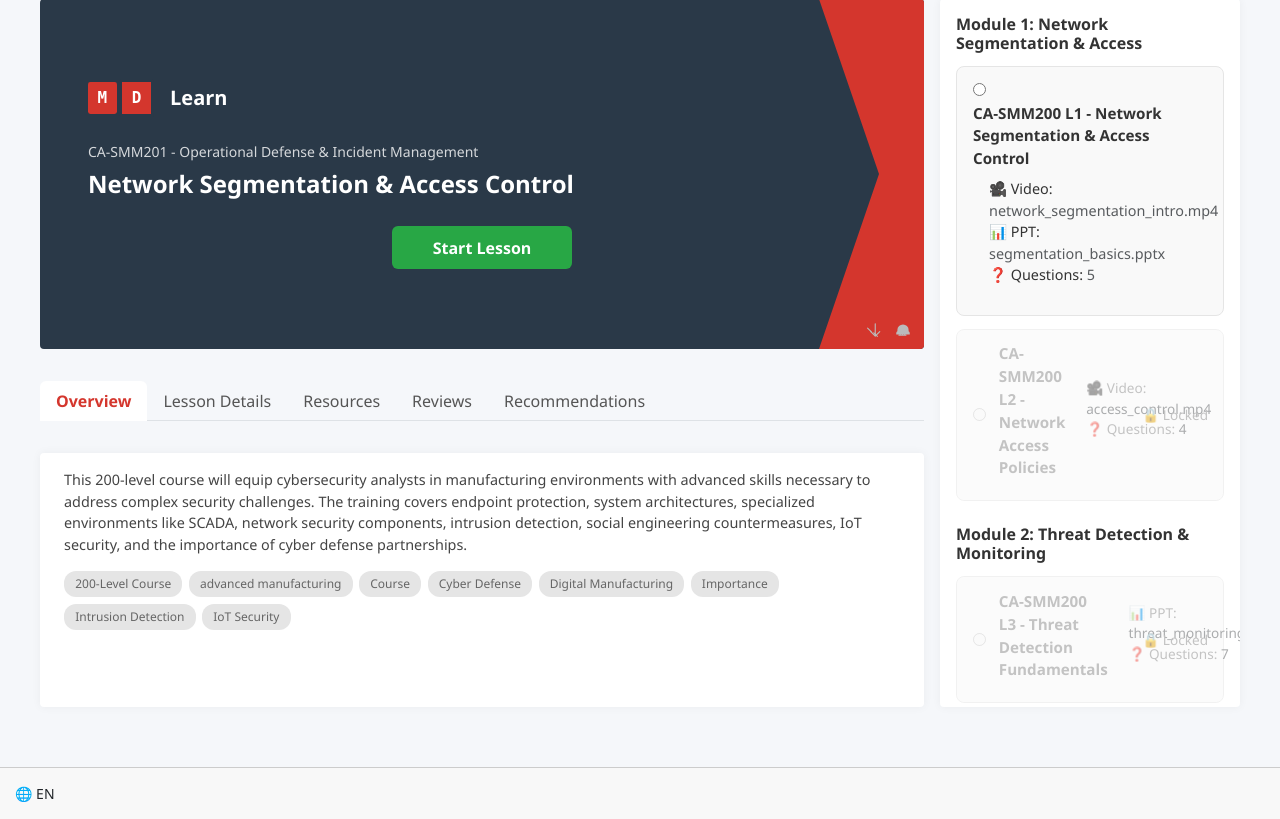
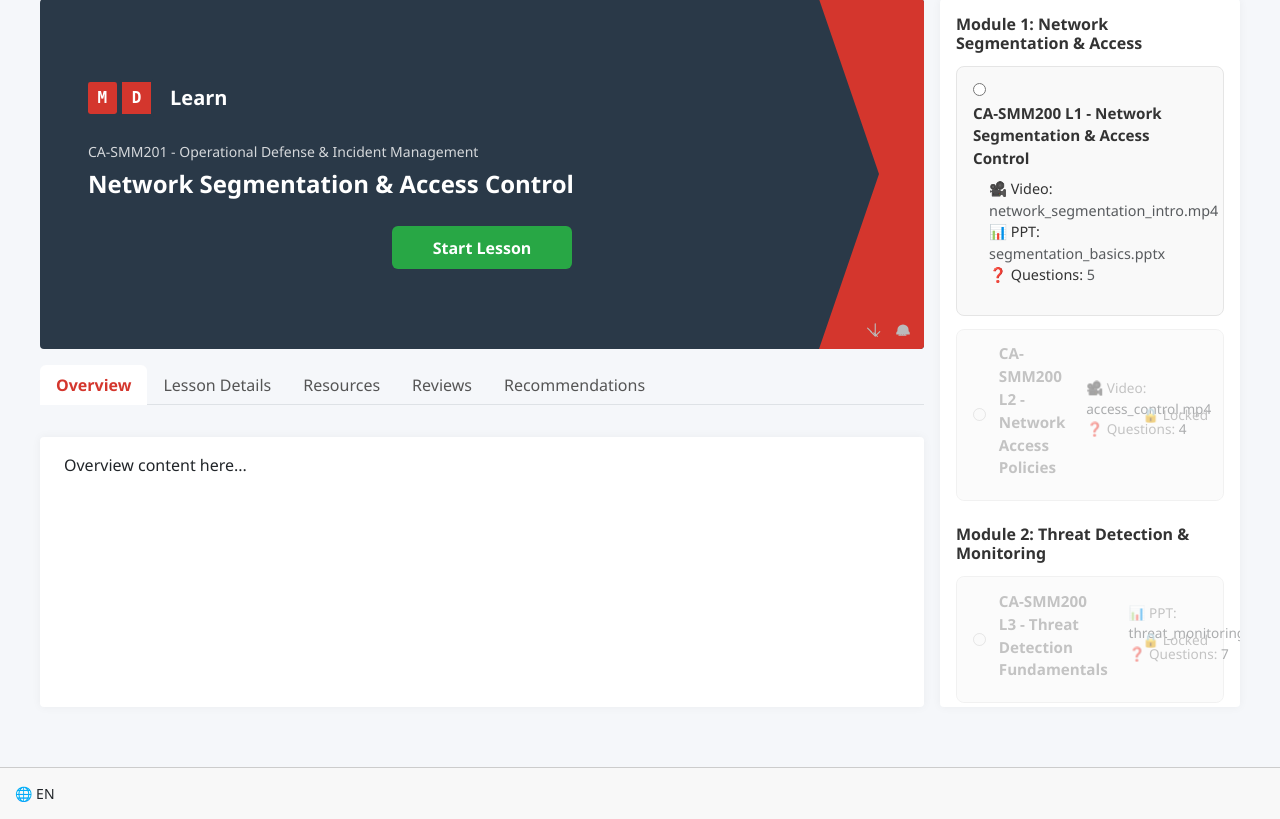
Before and after one commit to AravindhshankarTansam/original_lms_modification, a Django app: page /accounts/courses/play/ in a window 1280 px wide. Shown: the part 241-1060 px from the top of the page. Run offline with Django 5.2, Linux system fonts and the light colour scheme.

Commit message:
tabs changes fixed

```diff
--- a/accounts/templates/accounts/user/course_play.html
+++ b/accounts/templates/accounts/user/course_play.html
@@ -8,6 +8,8 @@ Cybersecurity Analyst (200): Advanced Cybersecurity Skills for Manufacturing Env
 {% block extra_css %}
 <link href="https://cdn.jsdelivr.net/npm/bootstrap@5.3.3/dist/css/bootstrap.min.css" rel="stylesheet">
 <link href="{% static 'css/course_play.css' %}" rel="stylesheet">
+<script src="https://cdn.jsdelivr.net/npm/bootstrap@5.3.3/dist/js/bootstrap.bundle.min.js"></script>
+
 {% endblock %}
 
 {% block content %}
@@ -49,14 +51,15 @@ Cybersecurity Analyst (200): Advanced Cybersecurity Skills for Manufacturing Env
 <div id="lesson-container" class="lesson-container">
   <button id="startLessonBtn" class="btn btn-start fw-semibold">Start Lesson</button>
 
-  <!-- Hidden Video (initially not visible) -->
+  <!-- Hidden Video Container (initially hidden with Bootstrap d-none class) -->
   <div id="lessonVideoContainer" class="video-wrapper d-none mt-3">
-    <video id="lessonVideo" width="100%" controls>
+    <video id="lessonVideo" width="100%" controls preload="metadata">
       <source src="{% static 'videos/network_segmentation.mp4' %}" type="video/mp4">
       Your browser does not support the video tag.
     </video>
   </div>
 </div>
+
 
 
         <div class="bottom-icons" title="Audio and Settings">
@@ -74,7 +77,7 @@ Cybersecurity Analyst (200): Advanced Cybersecurity Skills for Manufacturing Env
     </div>
 
     <!-- ===== TABS ===== -->
-    <ul class="nav nav-tabs mt-3" id="courseTab" role="tablist">
+  <ul class="nav nav-tabs" id="courseTab" role="tablist">
   <li class="nav-item" role="presentation">
     <button class="nav-link active" id="overview-tab" data-bs-toggle="tab" data-bs-target="#overview" type="button" role="tab">Overview</button>
   </li>
@@ -94,37 +97,22 @@ Cybersecurity Analyst (200): Advanced Cybersecurity Skills for Manufacturing Env
 
 <div class="tab-content" id="courseTabContent">
   <div class="tab-pane fade show active" id="overview" role="tabpanel" aria-labelledby="overview-tab">
-        <p class="course-description">
-          This 200-level course will equip cybersecurity analysts in manufacturing environments with advanced skills necessary to address complex security challenges. The training covers endpoint protection, system architectures, specialized environments like SCADA, network security components, intrusion detection, social engineering countermeasures, IoT security, and the importance of cyber defense partnerships.
-        </p>
-        <div class="tags">
-          <div class="tag">200-Level Course</div>
-          <div class="tag">advanced manufacturing</div>
-          <div class="tag">Course</div>
-          <div class="tag">Cyber Defense</div>
-          <div class="tag">Digital Manufacturing</div>
-          <div class="tag">Importance</div>
-          <div class="tag">Intrusion Detection</div>
-          <div class="tag">IoT Security</div>
+    <p>Overview content here...</p>
+  </div>
+  <div class="tab-pane fade" id="lesson-details" role="tabpanel" aria-labelledby="lesson-details-tab">
+    <p>Lesson details content here...</p>
+  </div>
+  <div class="tab-pane fade" id="resources" role="tabpanel" aria-labelledby="resources-tab">
+    <p>Resources content here...</p>
+  </div>
+  <div class="tab-pane fade" id="reviews" role="tabpanel" aria-labelledby="reviews-tab">
+    <p>Reviews content here...</p>
+  </div>
+  <div class="tab-pane fade" id="recommendations" role="tabpanel" aria-labelledby="recommendations-tab">
+    <p>Recommendations content here...</p>
   </div>
 </div>
 
-      <div class="tab-pane fade" id="lesson-details" role="tabpanel" aria-labelledby="lesson-details-tab">
-        <p>Lesson details content goes here...</p>
-      </div>
-
-      <div class="tab-pane fade" id="resources" role="tabpanel" aria-labelledby="resources-tab">
-        <p>Resources content goes here...</p>
-      </div>
-
-      <div class="tab-pane fade" id="reviews" role="tabpanel" aria-labelledby="reviews-tab">
-        <p>Reviews content goes here...</p>
-      </div>
-
-      <div class="tab-pane fade" id="recommendations" role="tabpanel" aria-labelledby="recommendations-tab">
-        <p>Recommendations content goes here...</p>
-      </div>
-    </div>
   </div>
 
   <!-- ===== SIDEBAR ===== -->
--- a/static/css/course_play.css
+++ b/static/css/course_play.css
@@ -297,7 +297,6 @@ html, body {
 
 
 /* for video chapters  */
-
 .lesson-container {
   text-align: center;
 }
@@ -320,3 +319,5 @@ html, body {
   border-radius: 10px;
   border: 2px solid #e5e5e5;
 }
+
+/* Bootstrap's d-none is display:none !important, so no need to redefine */
```
Also changed, not shown: static/js/course_play.js (+8 -6 lines). Lines whose indentation alone changed are shown as unchanged.
